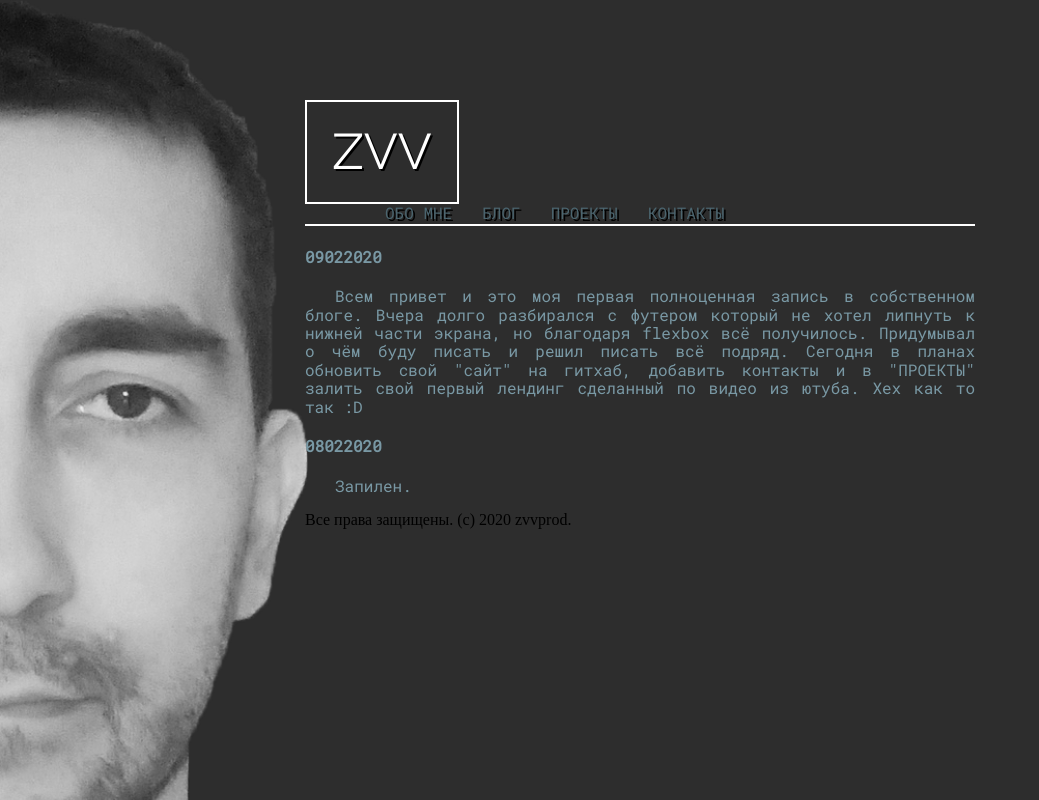
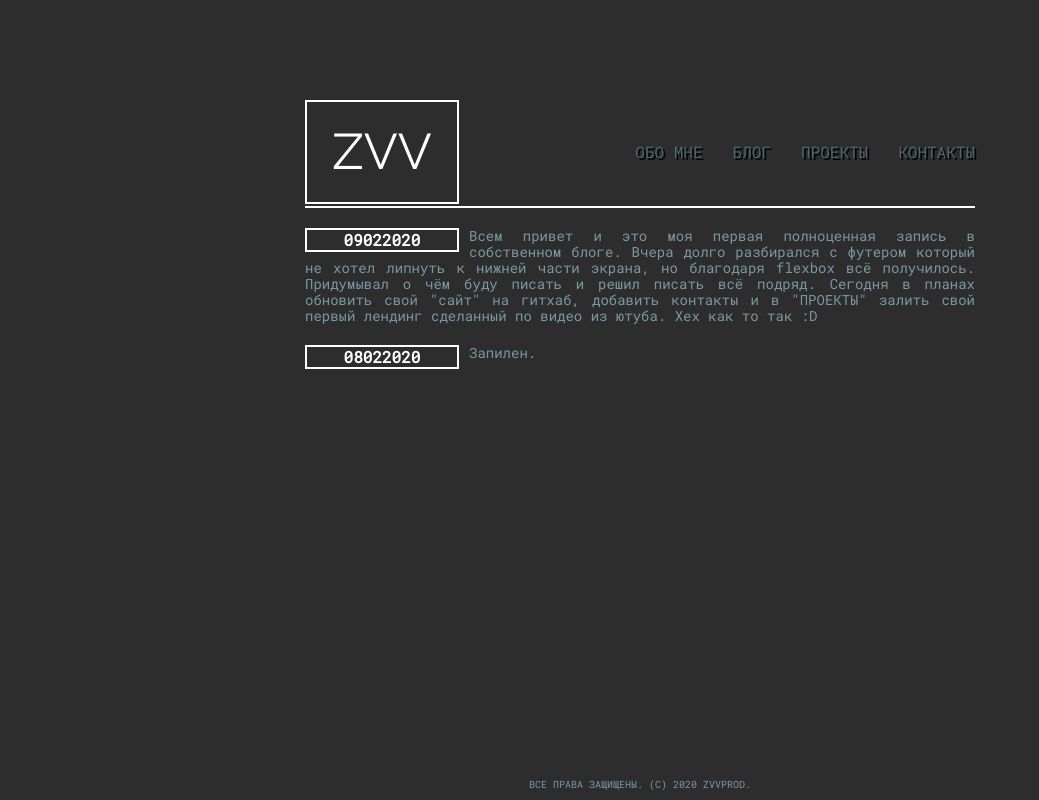
Before and after one commit to zalnikov/hello-world, a plain HTML site: page blog.html in a window 1280 px wide. Shown: the whole page, without its empty margins (0-1039 px from the left). Drawn offline with Linux system fonts and the light colour scheme.

Commit message:
Add files via upload

```diff
--- a/css/style.css
+++ b/css/style.css
@@ -1,20 +1,27 @@
+* {
+  margin: 0;
+  padding: 0;
+}
+html, .wrapper, body {
+  height: 100%;
+}
 .wrapper {
-    margin: 0 15px 0 15px;
+  display: flex;
+  flex-direction: column;
+  padding: 0 15px 0 15px;
 }
 body {
   background-color: #2d2d2d;
-    background-image: url(../img/ia.png);
   background-repeat: no-repeat;
   background-size: 650px;
-
   max-width: 700px;
   margin: 0 auto;
-    padding-top: 100px;
+  height: 100%;
+  width: 700px;
+  margin: 0 auto;
 }
-.top-header {
-    display: flex;
-    align-items: center;
-    justify-content: space-between;
+header a {
+  text-decoration: none;
 
 }
 .logo p {
@@ -29,9 +36,7 @@ body {
   line-height: 100px;
   text-align: center;
   border: 2px solid;
-
 }
-
 nav ul {
   color: white;
   font-family: 'Roboto Mono', monospace;
@@ -43,10 +48,21 @@ nav ul {
 nav ul li {
   padding-left: 30px;
 }
-a {
+nav ul li a {
   text-decoration: none;
   text-shadow: 2px 2px black;
   color: #4B656F;
+}
+
+.header {
+  display: flex;
+  justify-content: space-between;
+  align-items: center;
+  margin-top: 100px;
+}
+.header nav ul {
+  display: flex;
+  list-style-type: none;
 }
 .line::before {
   content: '';
@@ -55,16 +71,54 @@ a {
   background-color: white;
   display: block;
   margin-top: 2px;
+}
 
-}
+
+
 main {
+  flex-grow: 1;
   color: #7998A4;
   font-family: 'Roboto Mono', monospace;
   text-align: justify;
+  margin-top: 20px;
 }
-main img {
-    max-width: 200px;
+.content {
+  text-indent: 30px;
+  font-size: 14px;
 }
-main p {
-    text-indent: 30px;
+.news {
+  margin-top: 100px;
+  font-size: 14px;
 }
+.news p {
+  font-size: 10px;
+}
+footer p {
+  color: #7998A4;
+  font-family: 'Roboto Mono', monospace;
+  text-transform: uppercase;
+  font-size: 10px;
+  text-align: center;
+  padding: 10px 0 10px 0;
+}
+.blog h4 {
+  border: 2px solid white;
+  color: #fff;
+  text-align: center;
+  height: 20px;
+  width: 150px;
+  float: left;
+  line-height: 20px;
+  margin-right: 10px;
+}
+.blog p {
+  font-size: 14px;
+  min-height: 25px;
+  padding-bottom: 20px;
+}
+.contact {
+  border: 2px solid white;
+  text-align: center;
+  padding: 10px;
+
+}
```
Lines whose indentation alone changed are shown as unchanged.
